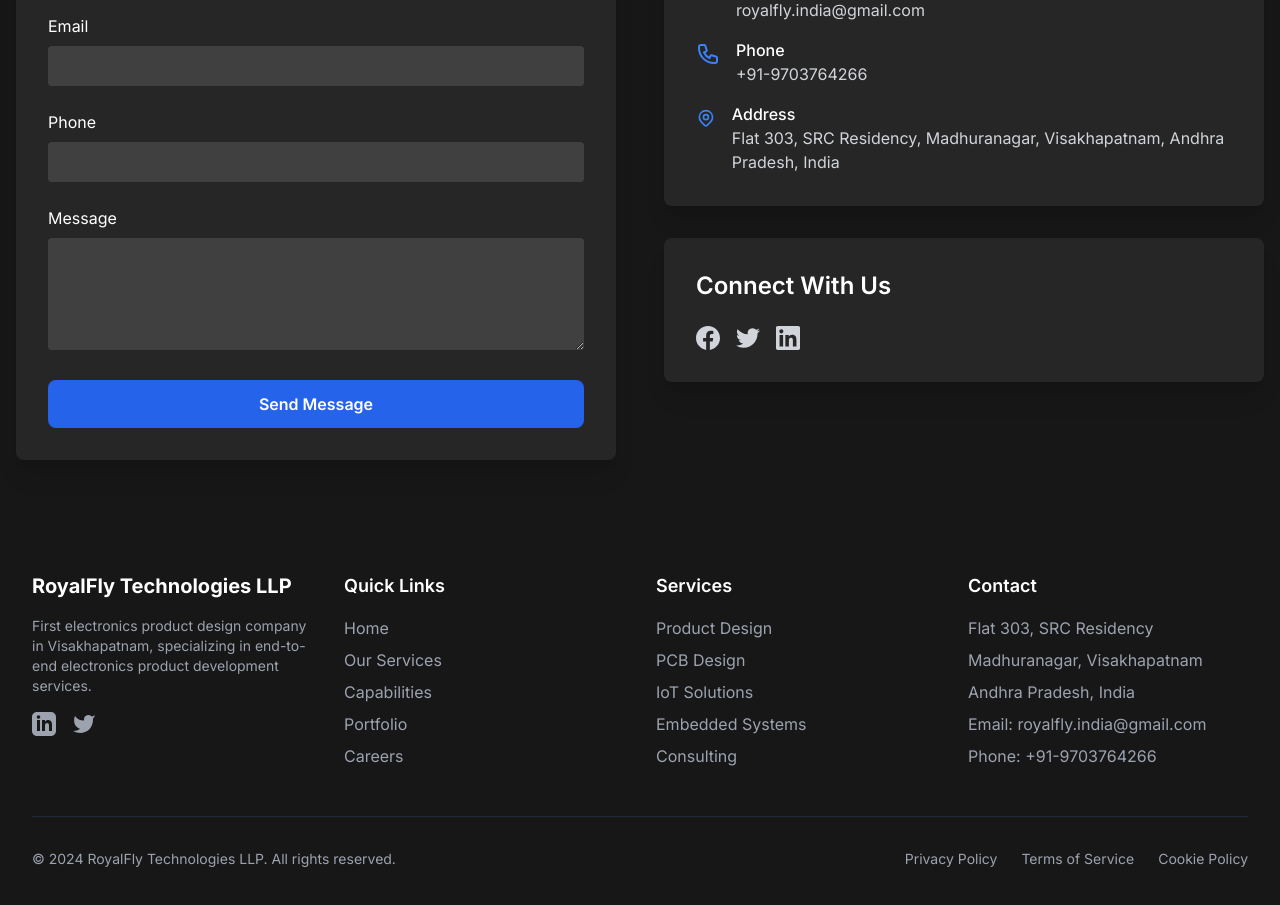
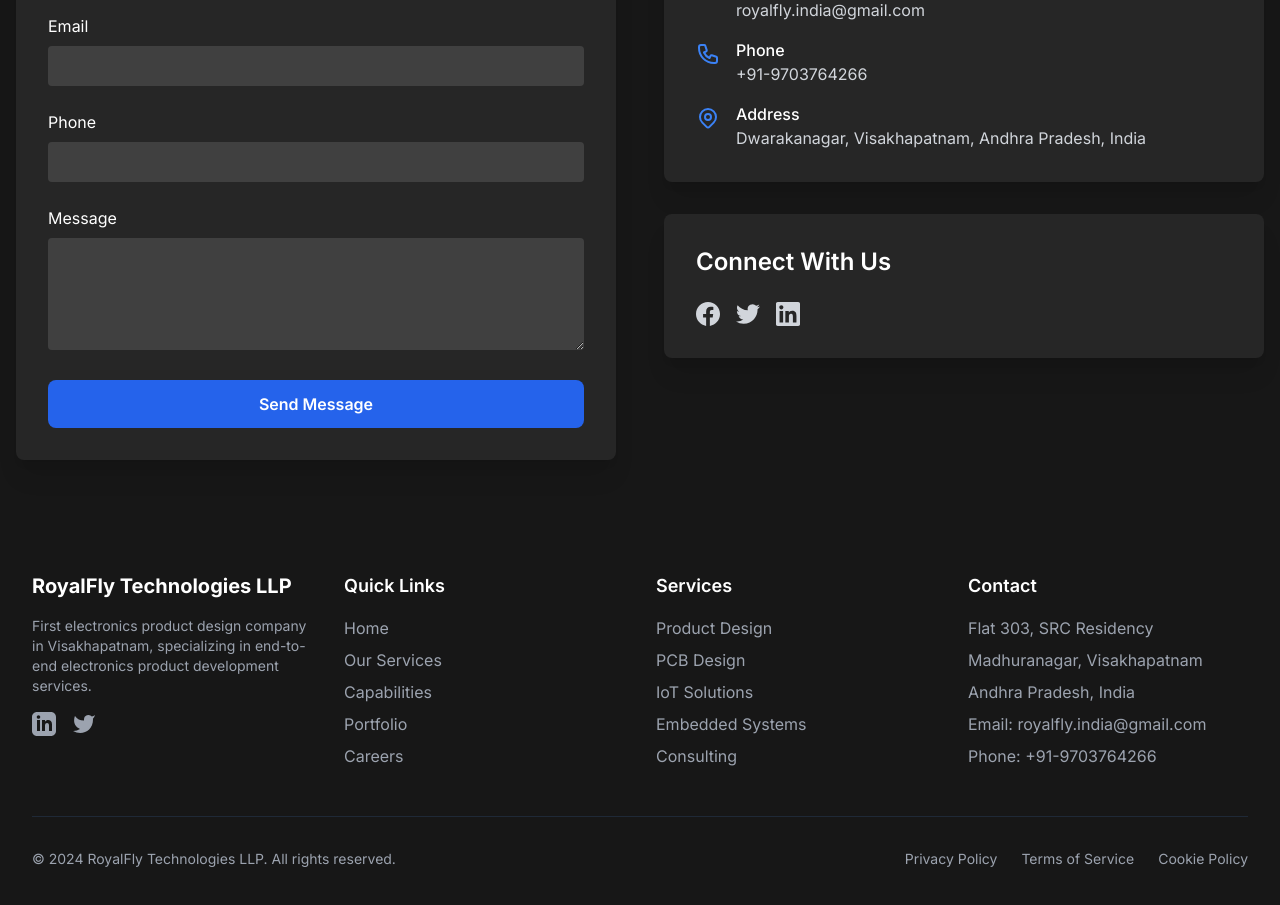
Before and after one commit to thinkusable/royalfly-technologies, a Next.js app: page / in a window 1280 px wide. Shown: the part 7944-8849 px from the top of the page. Built offline with nearby package versions, Linux system fonts and the light colour scheme.

Commit message:
refactor: update address

```diff
--- a/app/components/contact.tsx
+++ b/app/components/contact.tsx
@@ -156,8 +156,7 @@
 									<div>
 										<p className="text-white font-medium">Address</p>
 										<p className="text-gray-300">
-											Flat 303, SRC Residency, Madhuranagar, Visakhapatnam,
-											Andhra Pradesh, India
+											Dwarakanagar, Visakhapatnam, Andhra Pradesh, India
 										</p>
 									</div>
 								</div>
```
